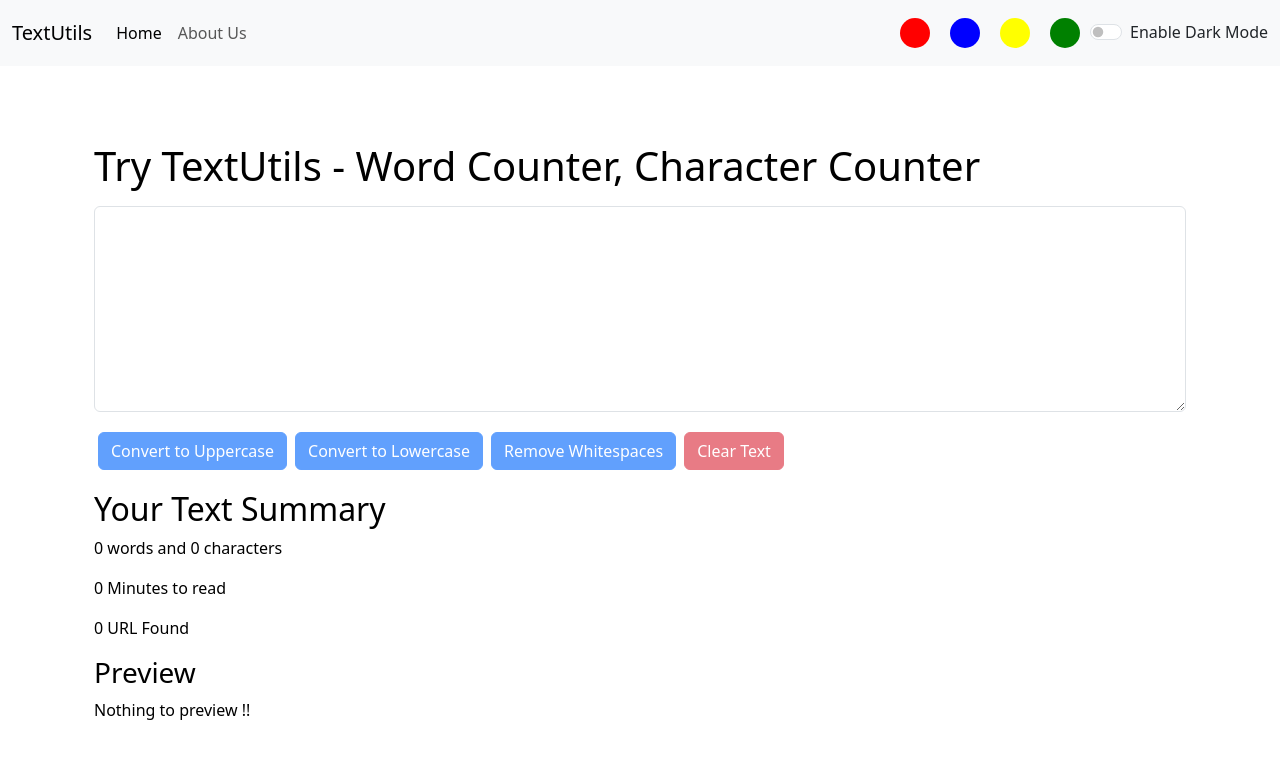
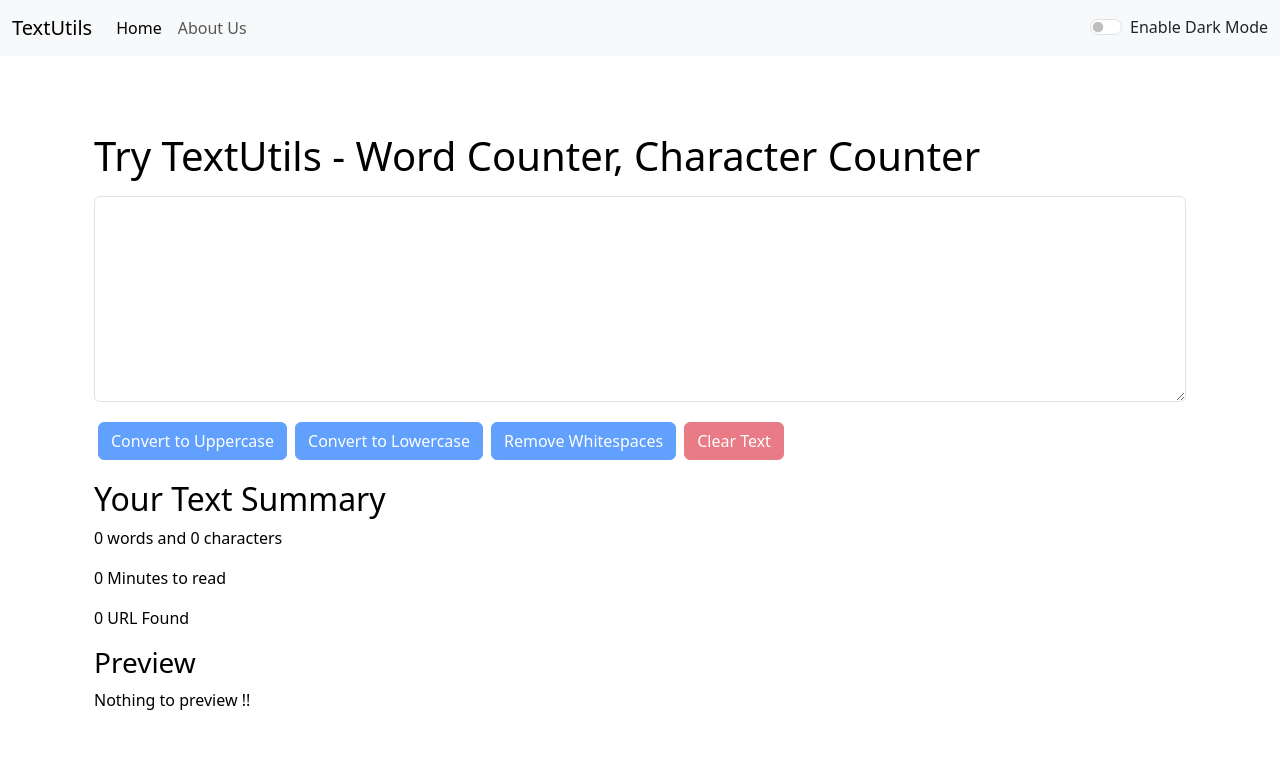
Before and after one commit to Darpan242003/my-app, a React (Vite) app: page / in a window 1280 px wide. Shown: the top 758 px of the page. Built offline with nearby package versions, Linux system fonts and the light colour scheme.

Commit message:
removed Color Buttons

```diff
--- a/src/App.jsx
+++ b/src/App.jsx
@@ -29,28 +29,6 @@ function App() {
     }
   }//function to change mode.
 
-  const [navbarBg, setNavbarBg] = useState('')
-
-  const backgroundBlue = () => {
-    document.body.style.backgroundColor = '#65a2feff'
-    setNavbarBg('#0d6efd')
-  }
-
-  const backgroundRed = () => {
-    document.body.style.backgroundColor = '#fa717fff'
-    setNavbarBg('#dc3545')
-  }
-
-  const backgroundYellow = () => {
-    document.body.style.backgroundColor = '#f9d15a'
-    setNavbarBg('#ffc107')
-  }
-
-  const backgroundGreen = () => {
-    document.body.style.backgroundColor = '#06c46c'
-    setNavbarBg('#198754')
-  }
-
   const [alert, setAlert] = useState(null)
 
   const showAlert = (message, type) => {
@@ -67,7 +45,7 @@ function App() {
     <>
       <Router>
         {/* <Navbar /> */} {/*Here we haven't passed any props so it will render the defaultProps. */}
-        <Navbar title="TextUtils" aboutText="About Us" mode={mode} toggleMode={toggleMode} backgroundBlue={backgroundBlue} backgroundYellow={backgroundYellow} backgroundGreen={backgroundGreen} backgroundRed={backgroundRed} navbarBg={navbarBg} /> {/*pass the mode state and toggleMode function as prop with the variables of same name*/}
+        <Navbar title="TextUtils" aboutText="About Us" mode={mode} toggleMode={toggleMode} /> {/*pass the mode state and toggleMode function as prop with the variables of same name*/}
         {/* here variables title and aboutText are passed as props to Navbar component.  */}
 
         <Alert alert={alert} />
@@ -76,7 +54,7 @@ function App() {
       my-3: bootstrap class to add margin across y-axis*/}
           {/* Add Heading as a prop in the textform */}
           <Routes>
-            <Route path='/about' element={<About mode={mode}/>}></Route>
+            <Route path='/about' element={<About mode={mode} />}></Route>
             <Route path='/' element={<TextForm heading="Try TextUtils - Word Counter, Character Counter" mode={mode} showAlert={showAlert} />}></Route>
 
             {/* pass the showAlert method in Textform*/}
--- a/src/Components/Navbar.jsx
+++ b/src/Components/Navbar.jsx
@@ -19,7 +19,7 @@ const Navbar = (props) => {
       className={`navbar navbar-expand-lg navbar-${props.mode} ${!props.navbarBg ? `bg-${props.mode}` : ''}`}
       style={getNavbarStyle()}
     >
-    {/*change the navbar-light and bg-light properties with props to change light/dark using javascript template literals.*/}
+      {/*change the navbar-light and bg-light properties with props to change light/dark using javascript template literals.*/}
       <div className="container-fluid">
         {/* title variable as prop */}
         <Link className="navbar-brand" to="/">{props.title}</Link>
@@ -40,10 +40,6 @@ const Navbar = (props) => {
             <input className="form-control me-2" type="search" placeholder="Search" aria-label="Search" />
             <button className="btn btn-outline-primary" type="submit">Search</button>
           </form> */}
-          <button onClick={props.backgroundRed} style={{ height: '30px', width: '30px', borderRadius: '50%', backgroundColor: 'red', border: 'none', margin: '10px' }}></button>
-          <button onClick={props.backgroundBlue} style={{ height: '30px', width: '30px', borderRadius: '50%', backgroundColor: 'blue', border: 'none', margin: '10px' }}></button>
-          <button onClick={props.backgroundYellow} style={{ height: '30px', width: '30px', borderRadius: '50%', backgroundColor: 'yellow', border: 'none', margin: '10px' }}></button>
-          <button onClick={props.backgroundGreen} style={{ height: '30px', width: '30px', borderRadius: '50%', backgroundColor: 'green', border: 'none', margin: '10px' }}></button>
           <div className={`form-check form-switch text-${props.mode === 'light' ? 'dark' : 'light'}`}> {/* change the text-dark property with the JS condition */}
             <input className="form-check-input" type="checkbox" role="switch" id="switchCheckDefault" onClick={props.toggleMode} /> {/* when clicked mode will change due to toggleMode */}
             <label className="form-check-label" htmlFor="switchCheckDefault">Enable Dark Mode</label>
```
